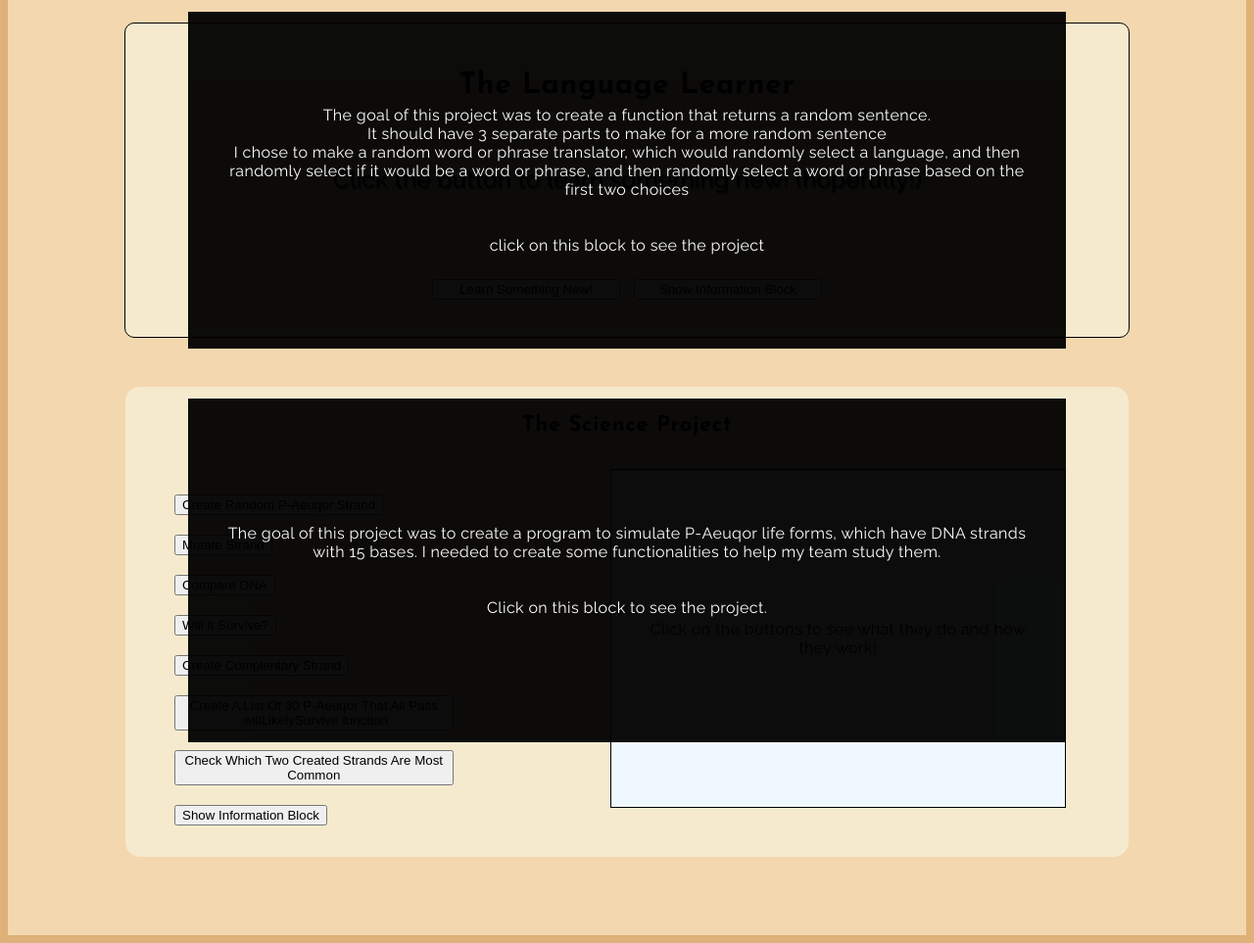
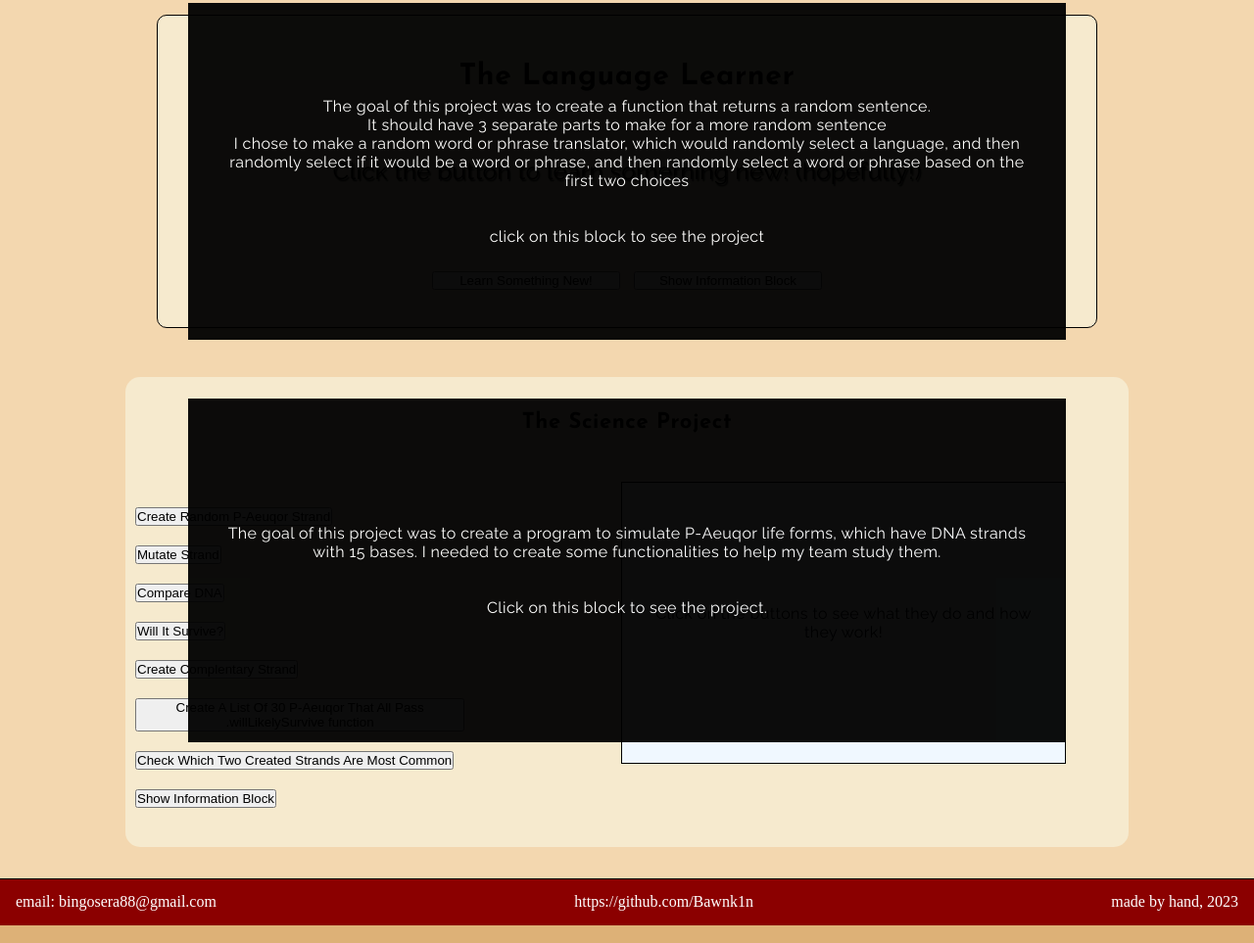
Before and after one commit to Bawnk1n/Portfolio, a plain HTML site: page index.html in a window 1280 px wide. Shown: the part 681-1644 px from the top of the page at 98% size. Drawn offline with Linux system fonts and the light colour scheme; a web font is replaced by a local one.

Commit message:
add footer, finish science project functionalitites, add science project information block

```diff
--- a/index.html
+++ b/index.html
@@ -74,8 +74,15 @@
                     <p id ="science-project-paragraph">Click on the buttons to see what they do and how they work!</p>
                 </div>
             </div>
-        </section>
-    </div>
+        </div>
+    </section>
+    <footer>
+        <ul>
+            <li>email: bingosera88@gmail.com</li>
+            <li>https://github.com/Bawnk1n</li>
+            <li>made by hand, 2023</li>
+        </ul>
+    </footer>
 
     <script src="./main.js"></script>
     <script src="./science-project.js"></script>
--- a/resources/css/style.css
+++ b/resources/css/style.css
@@ -9,7 +9,11 @@ font-family: 'Tilt Prism', cursive; */
     color: white;
     text-shadow: 2px 2px 2px 2px;
 } */
+* {
+    box-sizing:border-box;
+    padding: 0;
 
+}
 h1 {
     font-size: 32px;
     font-family: 'Josefin Sans', sans-serif;
@@ -42,6 +46,9 @@ body {
     flex-direction: column;
     justify-content: center;
     background-color: rgb(221, 177, 119);
+    position: relative;
+    padding: 0;
+    margin: 0;
 }
 
 nav {
@@ -77,6 +84,7 @@ header {
     flex-direction: row;
     justify-content: space-between;
     margin: 50px 0 40px 0;
+    width: 100%;
 
 }
 
@@ -97,6 +105,12 @@ header {
     flex-direction:column;
     border-top: solid 1px white;
     background-color: rgb(243, 215, 175);
+
+    top: 30rem;
+    left: 0rem;
+    right: 0rem;
+
+    margin: 0;
 }
 
 /* #projects div {
@@ -243,3 +257,26 @@ border:groove 1px black;
 
 
 }
+
+footer {
+    width: 100%;
+    position: absolute;
+    border-top: 1px solid black;
+    background-color: darkred;
+    color: white;
+    bottom: 0;
+    height: 3rem;
+    display: flex;
+    align-items: center;
+
+}
+footer ul {
+    display: flex;
+    width: 100%;
+    justify-content: space-between;
+}
+
+footer li {
+    margin: 1rem;
+    list-style: none;
+}
```
